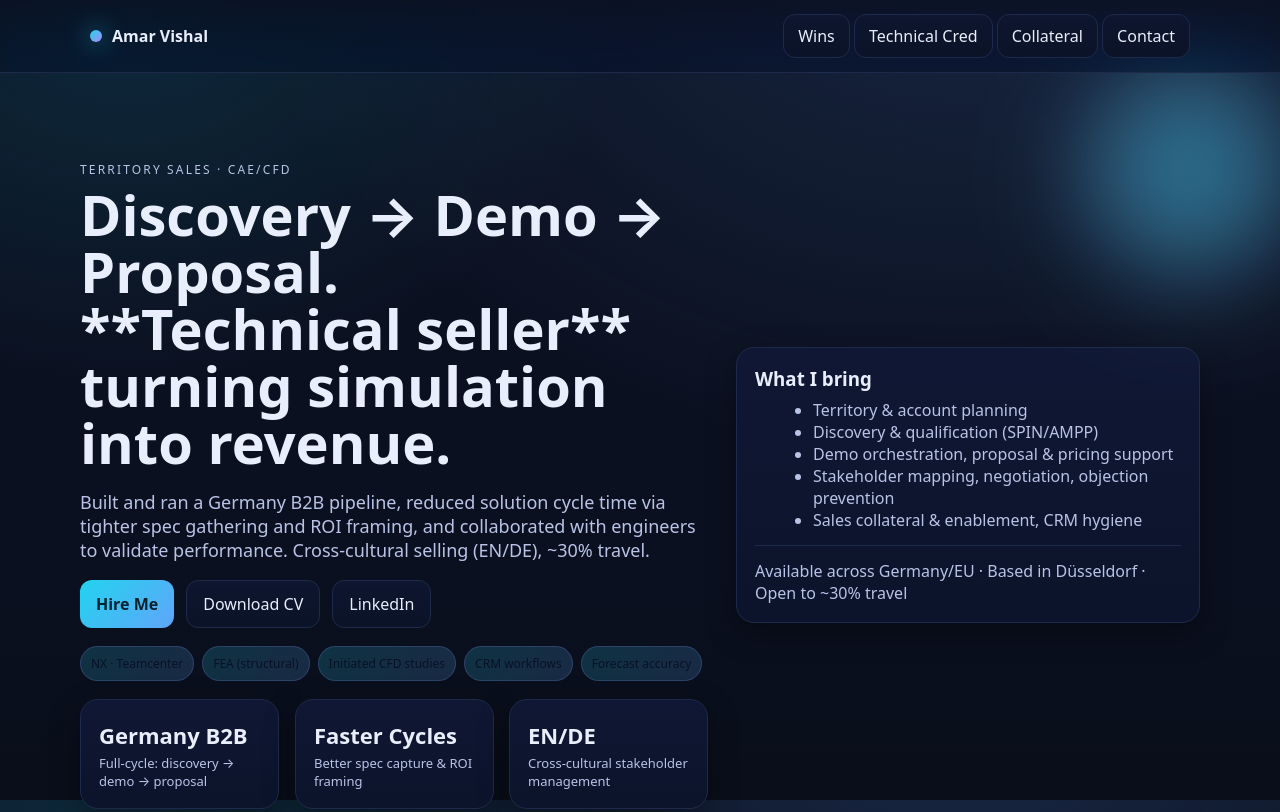
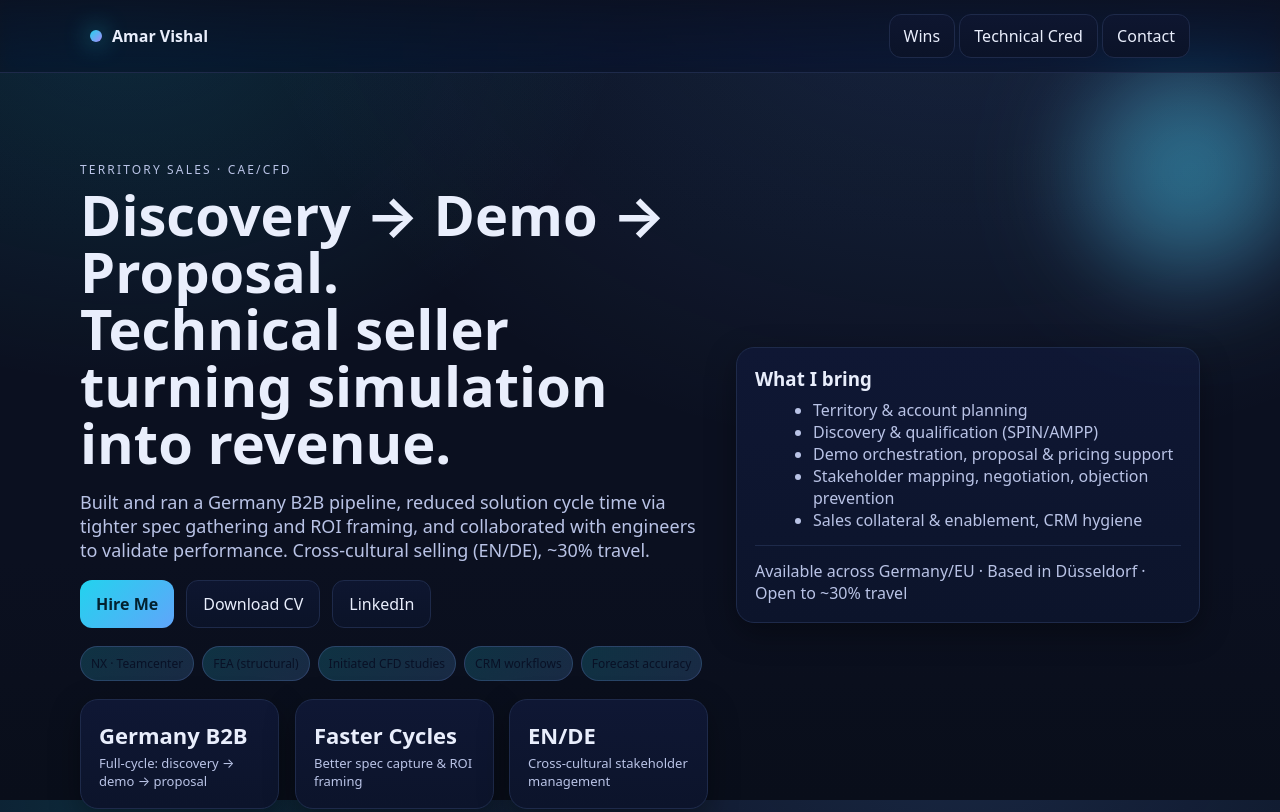
Before and after one commit to amarvishal01/sales-cae, a plain HTML site: page index.html in a window 1280 px wide. Shown: the top 812 px of the page. Drawn offline with Linux system fonts and the light colour scheme.

Commit message:
Update index.html

```diff
--- a/index.html
+++ b/index.html
@@ -104,7 +104,7 @@
       <nav>
         <a class="btn" href="#wins">Wins</a>
         <a class="btn" href="#tech">Technical Cred</a>
-        <a class="btn" href="#collateral">Collateral</a>
+       <!-- <a class="btn" href="#collateral">Collateral</a> --->
         <a class="btn" href="#contact">Contact</a>
       </nav>
     </div>
@@ -116,7 +116,7 @@
         <div>
           <div class="eyebrow">Territory Sales · CAE/CFD</div>
           <h1>Discovery → Demo → Proposal. <br />
-            **Technical seller** turning simulation into revenue.</h1>
+            Technical seller turning simulation into revenue.</h1>
           <p class="lead">Built and ran a Germany B2B pipeline, reduced solution cycle time via tighter spec gathering and ROI framing, and collaborated with engineers to validate performance. Cross‑cultural selling (EN/DE), ~30% travel.</p>
           <div class="cta">
             <a class="btn primary" href="#contact">Hire Me</a>
```
